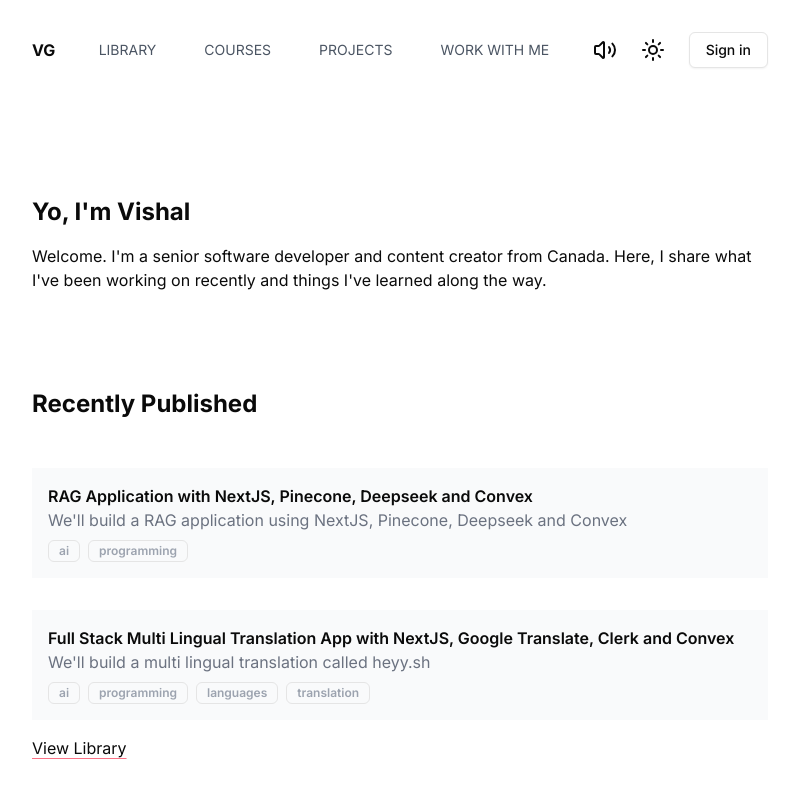
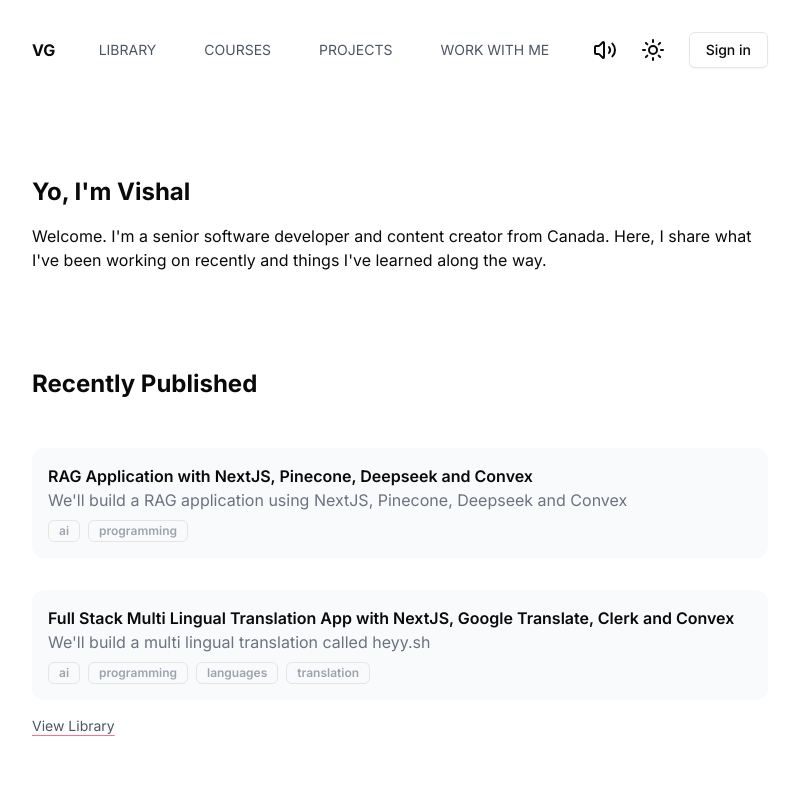
Before and after one commit to learnuidev/vishalgautam.io, a Next.js app: page / in a window 1280 px wide. Shown: the top 800 px of the page, without its empty margins (240-1039 px from the left). Built offline with nearby package versions, Linux system fonts and the light colour scheme; no server answers.

Commit message:
added blurry navbar

```diff
--- a/app/courses/page.tsx
+++ b/app/courses/page.tsx
@@ -1,3 +1,9 @@
 export default function Courses() {
-  return <div> Courses Page </div>;
+  return (
+    <div>
+      <div className="mt-40">
+        <h1 className="text-2xl font-bold mb-12">Courses</h1>
+      </div>{" "}
+    </div>
+  );
 }
--- a/app/layout.tsx
+++ b/app/layout.tsx
@@ -31,7 +31,7 @@ export default function RootLayout({
     <ClerkProvider>
       <html lang="en">
         <body
-          className={`${geistSans.variable} ${geistMono.variable} ${inter.className} antialiased p-4 max-w-3xl mx-auto`}
+          className={`${geistSans.variable} ${geistMono.variable} ${inter.className} antialiased`}
         >
           <ThemeProvider
             attribute="class"
@@ -40,7 +40,8 @@ export default function RootLayout({
             disableTransitionOnChange
           >
             <NavBar />
-            {children}
+
+            <div className="p-4 max-w-3xl mx-auto">{children}</div>
           </ThemeProvider>
         </body>
       </html>
--- a/app/library/[entry-id]/page.tsx
+++ b/app/library/[entry-id]/page.tsx
@@ -16,7 +16,7 @@ export default function LibraryEntry() {
 
   return (
     <main>
-      <section className="mt-24">
+      <section className="mt-40">
         <Link
           href="/library"
           className="text-sm mb-10 flex space-x-2 text-gray-500 items-center dark:hover:text-white hover:text-black transition"
--- a/app/library/components/entry-list.tsx
+++ b/app/library/components/entry-list.tsx
@@ -18,7 +18,7 @@ export const EntryList = ({
         return (
           <li
             key={JSON.stringify(entry)}
-            className="list-none bg-gray-50 p-4 dark:bg-gray-950"
+            className="list-none bg-gray-50 p-4 dark:bg-[rgb(14,15,16)] rounded-xl"
           >
             <Link href={`/library/${entry?.id}`}>
               <h4 className="font-semibold">{entry.title}</h4>
--- a/app/library/page.tsx
+++ b/app/library/page.tsx
@@ -19,7 +19,7 @@ export default function Library() {
   }, [filteredState]);
   return (
     <main>
-      <section className="mt-24">
+      <section className="mt-40">
         <h1 className="text-2xl font-bold mb-12">Library</h1>
 
         <Input
--- a/app/page.tsx
+++ b/app/page.tsx
@@ -13,19 +13,19 @@ const homeBanner = {
 
 export default function Home() {
   return (
-    <div className="mt-32">
+    <div className="mt-40">
       <section className="mb-24">
         <h2 className="text-2xl font-bold">{homeBanner.title}</h2>
         <p className="dark:text-gray-400 mt-4">{homeBanner.description}</p>
       </section>
 
-      <section>
+      <section className="mb-24">
         <h1 className="text-2xl font-bold mb-12">Recently Published</h1>
 
         <EntryList entries={entries} />
 
         <Link
-          className="decoration-rose-400 underline-offset-4 underline mt-4 inline-block"
+          className="decoration-rose-400 underline-offset-4 dark:text-gray-400 text-gray-600 text-sm underline mt-4 inline-block"
           href="/library"
         >
           View Library
--- a/app/projects/page.tsx
+++ b/app/projects/page.tsx
@@ -1,3 +1,7 @@
 export default function Projects() {
-  return <div> Projects </div>;
+  return (
+    <div className="mt-40">
+      <h1 className="text-2xl font-bold mb-12">Projects</h1>{" "}
+    </div>
+  );
 }
--- a/app/work/page.tsx
+++ b/app/work/page.tsx
@@ -1,3 +1,9 @@
 export default function Work() {
-  return <div> Work Page </div>;
+  return (
+    <div>
+      <div className="mt-40">
+        <h1 className="text-2xl font-bold mb-12">Work with Me</h1>
+      </div>{" "}
+    </div>
+  );
 }
--- a/components/navbar.tsx
+++ b/components/navbar.tsx
@@ -41,9 +41,9 @@ function NavItemLink({
     <Link
       href={href}
       className={cn(
-        "flex flex-col items-center hover:text-rose-400 transition",
+        "flex flex-col items-center hover:text-rose-400 dark:hover:text-white transition",
         pathName?.includes(href)
-          ? "text-rose-400 border-b-2 border-rose-400"
+          ? "dark:text-white text-rose-400 border-b-2 border-rose-400"
           : "dark:text-gray-400 text-gray-600"
       )}
     >
@@ -97,7 +97,8 @@ export const NavBar = () => {
   const [playSwitchOn] = useSound(switchOnUrl);
 
   return (
-    <header className="flex justify-between my-4 items-center">
+    <header className="fixed top-0 w-full z-30 dark:bg-[rgb(9,10,11)]/75 bg-white/75 dark:bg-react/75 backdrop-blur-sm">
+      <div className="flex justify-between my-4 items-center p-4 max-w-3xl mx-auto">
         {" "}
         <Link href="/" className="font-bold hidden sm:block">
           VG
@@ -143,6 +144,7 @@ export const NavBar = () => {
             <UserButton />
           </SignedIn>
         </div>
+      </div>
     </header>
   );
 };
```
Lines whose indentation alone changed are shown as unchanged.
